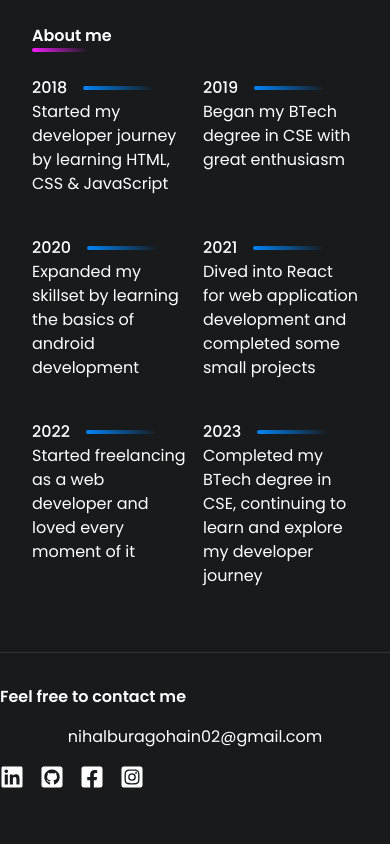
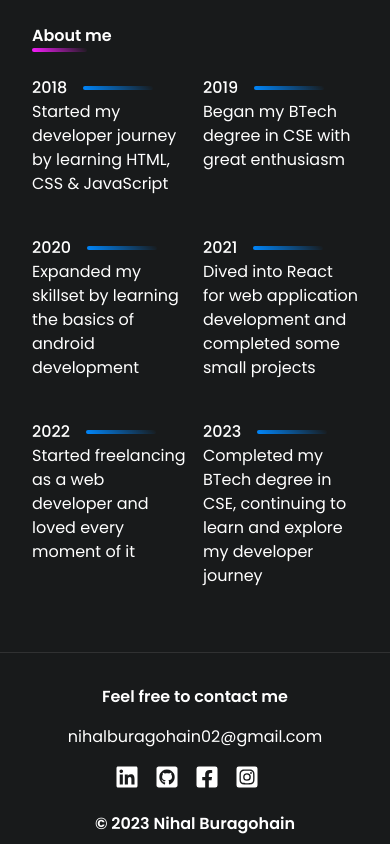
Before and after one commit to NihalP01/portfolio, a React (Create React App) app: page / in a window 390 px wide. Shown: the part 4562-5406 px from the top of the page. Built offline with nearby package versions, Linux system fonts and the light colour scheme.

Commit message:
fix: footer

```diff
--- a/src/components/cards/FreelancingCard.jsx
+++ b/src/components/cards/FreelancingCard.jsx
@@ -4,7 +4,7 @@ import { Controls } from '../controls';
 import { ButtonBox } from '../sections/styles.sections';
 
 const FreelancingCard = (props) => {
-  const { title, subTitle } = props;
+  const { title, subTitle, link } = props;
   return (
     <BoxWrapper
       cardpadding={'1rem'}
@@ -27,7 +27,11 @@ const FreelancingCard = (props) => {
         text={subTitle}
       />
       <ButtonBox margintop="1.5rem">
-        <Controls.BaseButton btnPadding="0.2rem" text="Visit" />
+        <Controls.BaseButton
+          onClick={() => window.open(link, '_blank')}
+          btnPadding="0.2rem"
+          text="Visit"
+        />
       </ButtonBox>
     </BoxWrapper>
   );
--- a/src/components/controls/Button/BaseButton.jsx
+++ b/src/components/controls/Button/BaseButton.jsx
@@ -2,9 +2,13 @@ import React from 'react';
 import { CustomButton } from './button.styles';
 
 const BaseButton = (props) => {
-  const { text, btnPadding } = props;
+  const { text, btnPadding, onClick } = props;
   return (
-    <CustomButton padding={btnPadding} variant='contained'>
+    <CustomButton
+      padding={btnPadding}
+      variant="contained"
+      onClick={onClick}
+    >
       {text}
     </CustomButton>
   );
--- a/src/components/footer/Footer.jsx
+++ b/src/components/footer/Footer.jsx
@@ -1,28 +1,51 @@
 import React from 'react';
 import { BoxWrapper } from './footer.styles';
 import { Controls } from '../controls';
-import { Box, Grid } from '@mui/material';
+import { Box, Grid, useMediaQuery } from '@mui/material';
 import { socialIcons } from '../../constants/footerConstants';
 
 const Footer = () => {
+  const isSmallScreen = useMediaQuery('(max-width: 768px)');
+  const mobileScreen = useMediaQuery('(max-width: 640px)');
+  const year = new Date().getFullYear();
+
   return (
     <BoxWrapper>
-      <Grid container spacing={2} sx={{ alignItems: 'center' }}>
+      <Grid
+        container
+        spacing={2}
+        display={'flex'}
+        justifyContent={'center'}
+      >
         <Grid item xs={12} sm={6} md={4}>
           <Controls.BaseTypography
             fontSize={'1.1rem'}
             fontWeight={600}
             text="Feel free to contact me"
+            textAlign={mobileScreen ? 'center' : 'start'}
           />
         </Grid>
         <Grid item xs={12} sm={6} md={4}>
           <Controls.BaseTypography
             fontSize={'0.9rem'}
-            textAlign="center"
+            textAlign={
+              isSmallScreen
+                ? mobileScreen
+                  ? 'center'
+                  : 'end'
+                : 'center'
+            }
             text="nihalburagohain02@gmail.com"
           />
         </Grid>
-        <Grid item sm={12} lg={4} display={'flex'} justifyContent={'end'}>
+        <Grid
+          item
+          xs={12}
+          sm={6}
+          md={4}
+          display={'flex'}
+          justifyContent={isSmallScreen ? 'center' : 'end'}
+        >
           {socialIcons.map((item) => (
             <Box
               key={item.id}
@@ -35,6 +58,13 @@ const Footer = () => {
           ))}
         </Grid>
       </Grid>
+      <Controls.BaseTypography
+        mt={2}
+        textAlign="center"
+        fontSize="0.8rem"
+        fontWeight={600}
+        text={`© ${year} Nihal Buragohain `}
+      />
     </BoxWrapper>
   );
 };
--- a/src/components/footer/footer.styles.js
+++ b/src/components/footer/footer.styles.js
@@ -2,7 +2,7 @@ import { Box, styled } from '@mui/material';
 
 export const BoxWrapper = styled(Box)(({ theme }) => ({
   borderTop: '1px solid rgb(255 255 255 / 10%)',
-  padding: '2rem 0',
+  padding: '2rem 0 0.5rem 0',
   background: theme.palette.background.paper,
   // [theme.breakpoints.down('lg')]: {
   //   paddingBottom: '4rem',
--- a/src/components/sections/FreelancingSection.jsx
+++ b/src/components/sections/FreelancingSection.jsx
@@ -32,6 +32,7 @@ const FreelancingSection = () => {
             <Cards.FreelancingCard
               title={item.title}
               subTitle={item.subTitle}
+              link={item.link}
             />
           </Grid>
         ))}
--- a/src/components/sections/HeroSection.jsx
+++ b/src/components/sections/HeroSection.jsx
@@ -3,7 +3,6 @@ import {
   AvatarBox,
   BoxWrapper,
   ButtonBox,
-  CircleBoxOne,
 } from './styles.sections';
 import { Box, Grid, useMediaQuery } from '@mui/material';
 import { Controls } from '../controls';
@@ -67,7 +66,7 @@ const HeroSection = () => {
               }}
               alt="profile img"
             />
-            {!isSmallScreen && <CircleBoxOne></CircleBoxOne>}
+            {/* {!isSmallScreen && <CircleBoxOne></CircleBoxOne>} */}
           </AvatarBox>
         </Grid>
       </Grid>
--- a/src/constants/freelancingConstants.js
+++ b/src/constants/freelancingConstants.js
@@ -3,15 +3,18 @@ export const freelancingData = [
     id: 0,
     title: 'Wanderides',
     subTitle: 'This is the description',
+    link: 'http://wanderides.com/',
   },
   {
     id: 1,
     title: 'Andwemet',
     subTitle: 'This is the description',
+    link: 'https://www.andwemet.com/',
   },
   {
     id: 2,
     title: 'BillOk',
     subTitle: 'This is the description',
+    link: 'https://billok.co/',
   },
 ];
```
